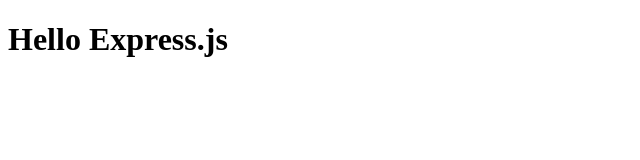
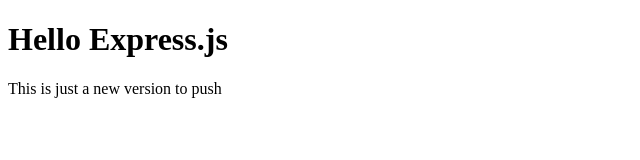
Before and after one commit to patchvp/web-server, a website: page public/index.html in a window 1280 px wide. Shown: the whole page, without its empty margins (0-640 px from the left). Drawn offline with Linux system fonts and the light colour scheme.

Commit message:
Added p tag to index in public

```diff
--- a/public/index.html
+++ b/public/index.html
@@ -8,6 +8,7 @@
 	</head>
 	<body>
 		<h1>Hello Express.js</h1>
+			<p>This is just a new version to push</p>
 	</body>
 
 
```
